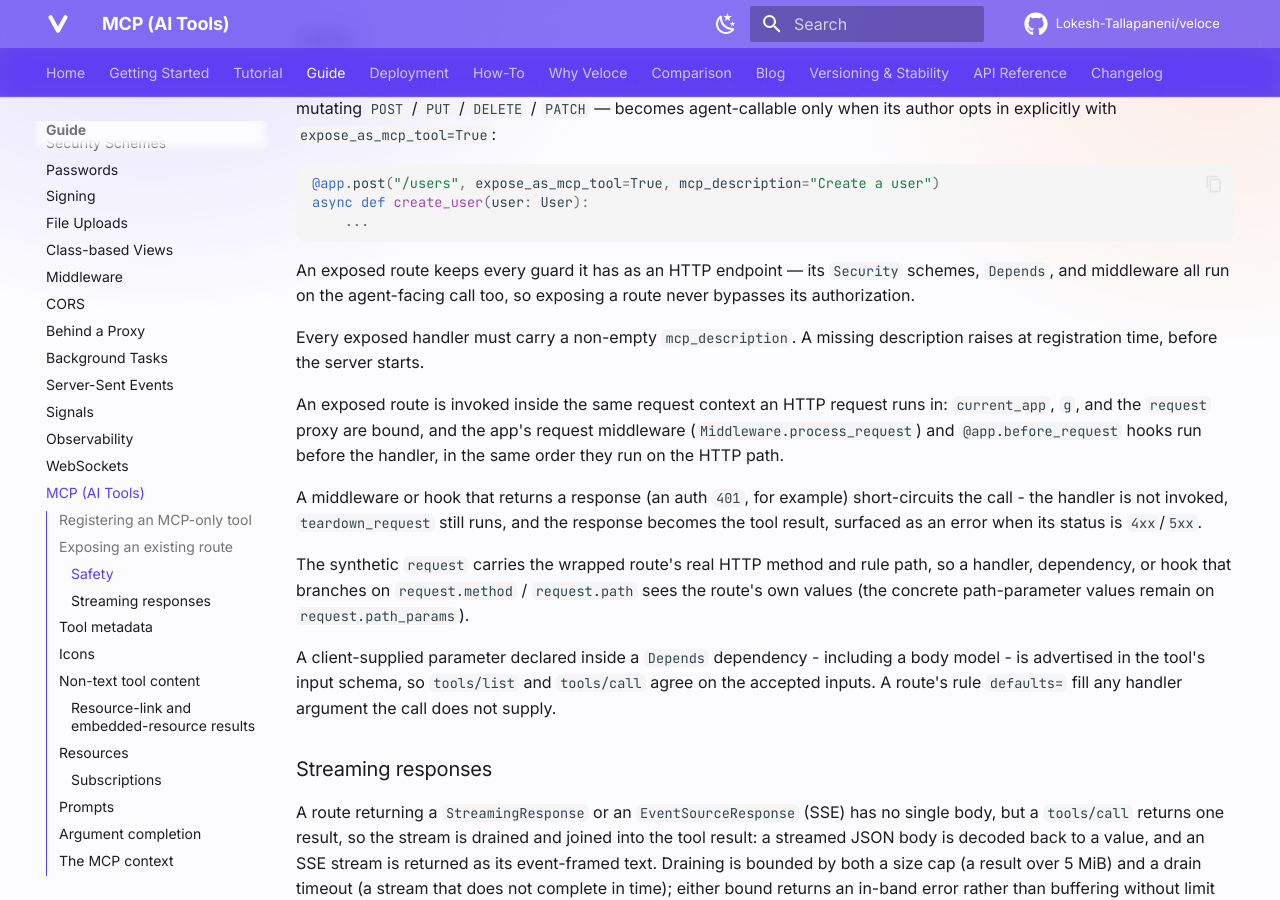
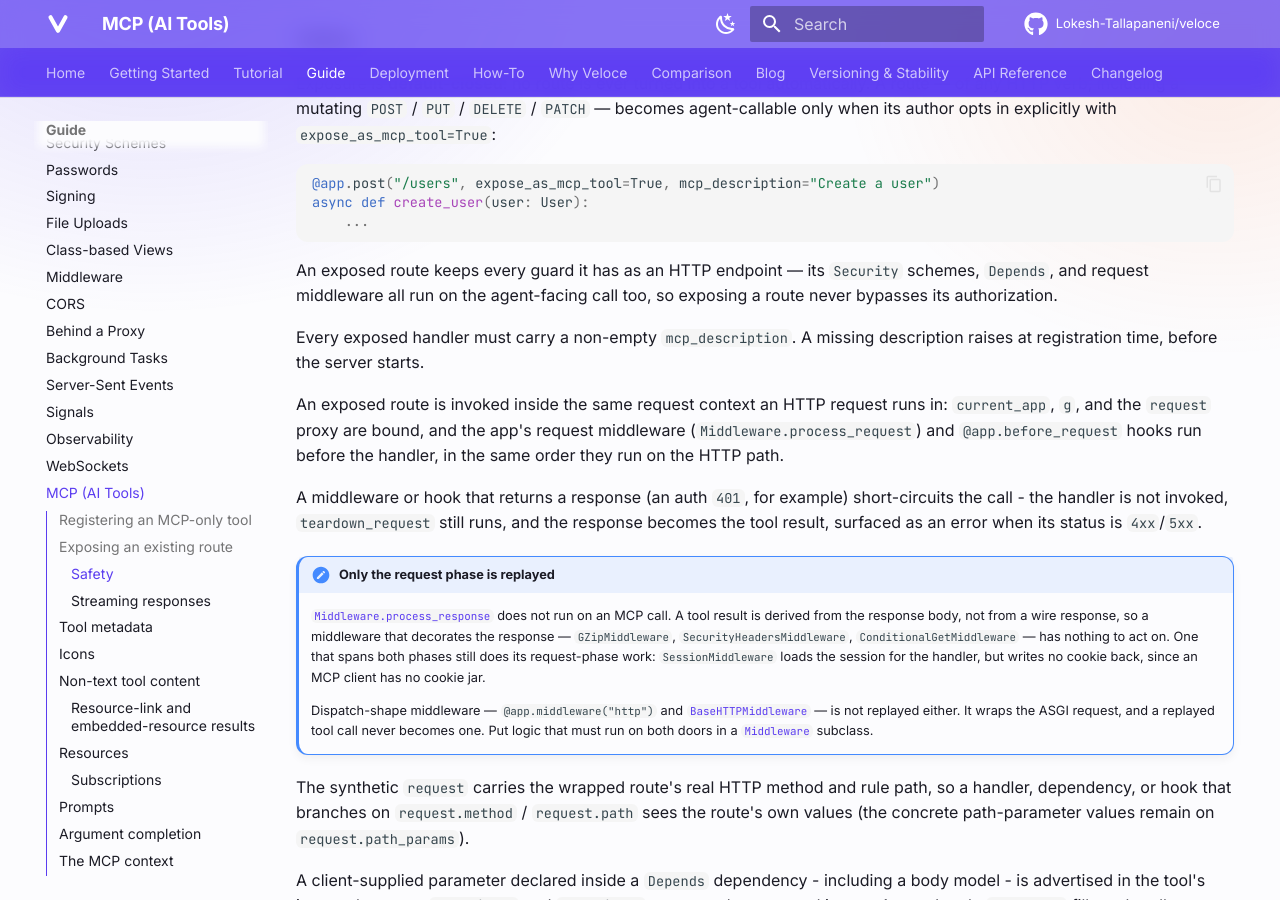
Before and after one commit to Lokesh-Tallapaneni/veloce, an MkDocs documentation site: the page built from docs/guide/mcp.md, in a window 1280 px wide and 900 px high, scrolled down 1148 px. Built offline with MkDocs 1.6.1 and Material for MkDocs 9.7.7, drawn with Linux system fonts in a browser that asks for light colours; comment, search, counter and statistics services are not loaded; some of the changed text lies outside the part shown.

Commit message:
document middleware short-circuiting and the request-phase-only MCP replay
Add a short-circuit section to the middleware guide covering the Response
return from process_request.

State in the MCP guide that process_response and dispatch-shape middleware
are not replayed on a tool call or resource read, and correct the
request.is_mcp guidance, which cannot apply to dispatch-shape middleware.

````diff
--- a/docs/guide/mcp.md
+++ b/docs/guide/mcp.md
@@ -64,8 +64,8 @@ async def create_user(user: User):
 ```
 
 An exposed route keeps every guard it has as an HTTP endpoint — its `Security`
-schemes, `Depends`, and middleware all run on the agent-facing call too, so
-exposing a route never bypasses its authorization.
+schemes, `Depends`, and request middleware all run on the agent-facing call too,
+so exposing a route never bypasses its authorization.
 
 Every exposed handler must carry a non-empty `mcp_description`. A missing
 description raises at registration time, before the server starts.
@@ -79,6 +79,21 @@ A middleware or hook that returns a response (an auth `401`, for example)
 short-circuits the call - the handler is not invoked, `teardown_request` still
 runs, and the response becomes the tool result, surfaced as an error when its
 status is `4xx`/`5xx`.
+
+!!! note "Only the request phase is replayed"
+    [`Middleware.process_response`](middleware.md#veloce-middleware-vs-asgi-middleware)
+    does not run on an MCP call. A tool result is derived from the response body,
+    not from a wire response, so a middleware that decorates the response —
+    `GZipMiddleware`, `SecurityHeadersMiddleware`, `ConditionalGetMiddleware` —
+    has nothing to act on. One that spans both phases still does its request-phase
+    work: `SessionMiddleware` loads the session for the handler, but writes no
+    cookie back, since an MCP client has no cookie jar.
+
+    Dispatch-shape middleware — `@app.middleware("http")` and
+    [`BaseHTTPMiddleware`](middleware.md#class-based-middleware) — is not replayed
+    either. It wraps the ASGI request, and a replayed tool call never becomes one.
+    Put logic that must run on both doors in a
+    [`Middleware`](middleware.md#veloce-middleware-vs-asgi-middleware) subclass.
 
 The synthetic `request` carries the wrapped route's real HTTP method and rule
 path, so a handler, dependency, or hook that branches on `request.method` /
@@ -274,11 +289,11 @@ async def user(user_id: int) -> dict:
 ```
 
 A resource read replays the route through the same request lifecycle a tool call
-does, so its `Depends`, `Security`, middleware, and `response_model` all run — a
-field outside the response model never reaches the agent, and a guard that rejects
-the call fails the read. The response body becomes the resource contents: a JSON or
-`text/*` body is returned as `text`, and any other media type (an image, a binary
-file) as a base64 `blob`.
+does, so its `Depends`, `Security`, request middleware, and `response_model` all
+run — a field outside the response model never reaches the agent, and a guard
+that rejects the call fails the read. The response body becomes the resource
+contents: a JSON or `text/*` body is returned as `text`, and any other media type
+(an image, a binary file) as a base64 `blob`.
 
 !!! warning "Resources are read-only"
     Only a `GET`/`HEAD` route may be a resource; exposing a mutating route this way
@@ -968,16 +983,21 @@ app.add_middleware(AuthMiddleware)
 app.mount_mcp(transport="http", auth=MCPAuth(...), exclude_middleware=["AuthMiddleware"])
 ```
 
-An exposed route's `Depends`, `Security`, and middleware **run** on the agent call
-(the lifecycle is replayed), but the synthetic MCP request carries no browser
-credential. So an app-wide auth middleware needs to step aside in two places, each
-with a first-class mechanism (no path matching).
+An exposed route's `Depends`, `Security`, and request middleware **run** on the
+agent call (the lifecycle is replayed), but the synthetic MCP request carries no
+browser credential. So an app-wide auth middleware needs to step aside in two
+places, each with a first-class mechanism (no path matching).
 
 `exclude_middleware` covers the `POST /mcp` request; `request.is_mcp` covers the
 replayed tool calls. Business middleware and dependencies (a DB session, request-id
-injection) need no change — they run identically on both doors. (`exclude_middleware`
-matches `Middleware`-class middleware by name; a dispatch-style `@app.middleware("http")`
-wrapper should check `request.is_mcp` itself.)
+injection) need no change — they run identically on both doors.
+
+Both mechanisms address a [`Middleware`](middleware.md#veloce-middleware-vs-asgi-middleware)
+subclass: `exclude_middleware` matches one by name, and `request.is_mcp` is `True`
+only on a replayed call. Neither reaches dispatch-shape middleware, which is not
+replayed at all and sees `request.is_mcp` as `False` on the transport request — so
+an auth check written as `@app.middleware("http")` has no way to step aside. Write
+it as a `Middleware` subclass instead.
 
 !!! warning "Tool arguments are not credentials"
     Veloce does **not** seed an agent's tool arguments into the synthetic request's
````
Also changed, not shown: docs/guide/middleware.md (+28 -0 lines).
